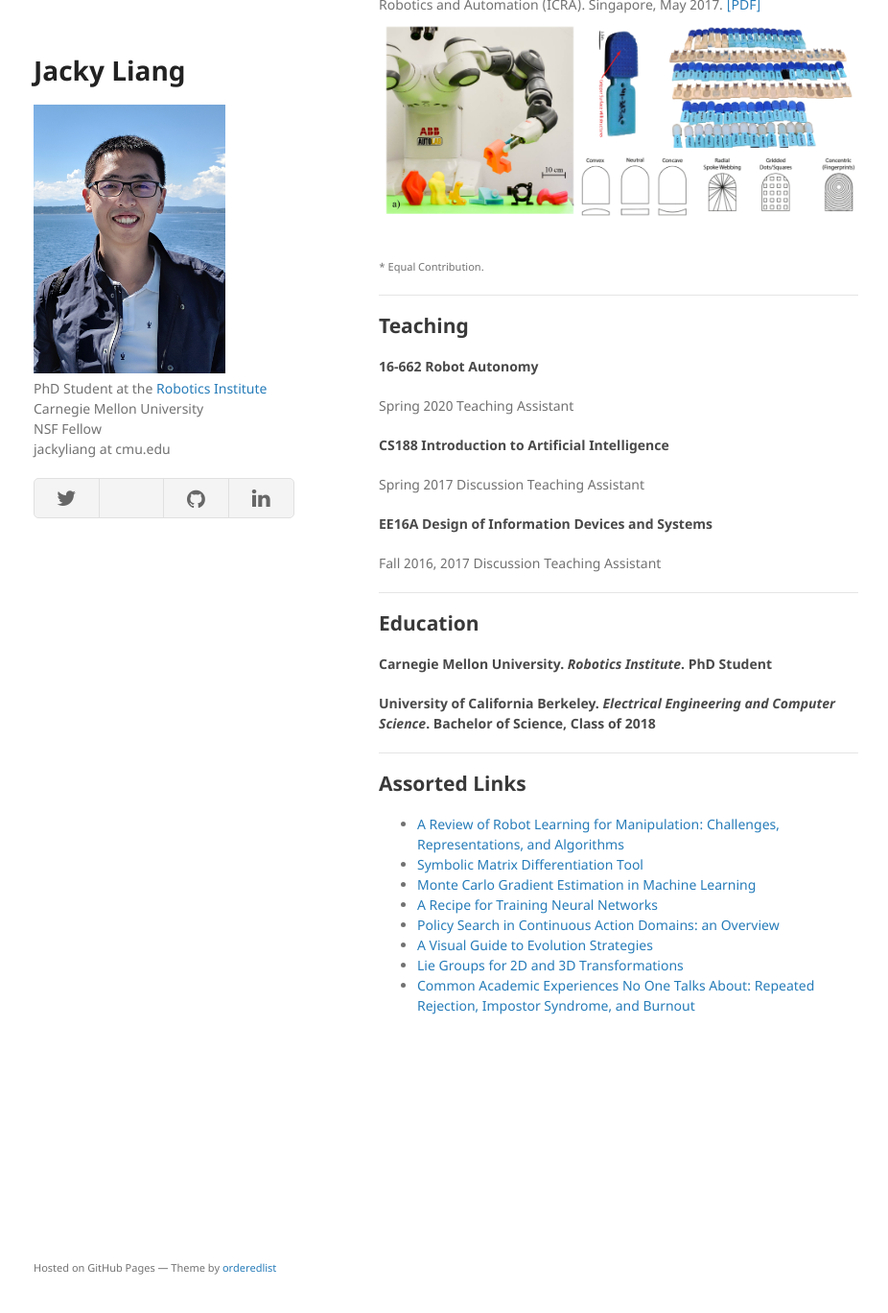
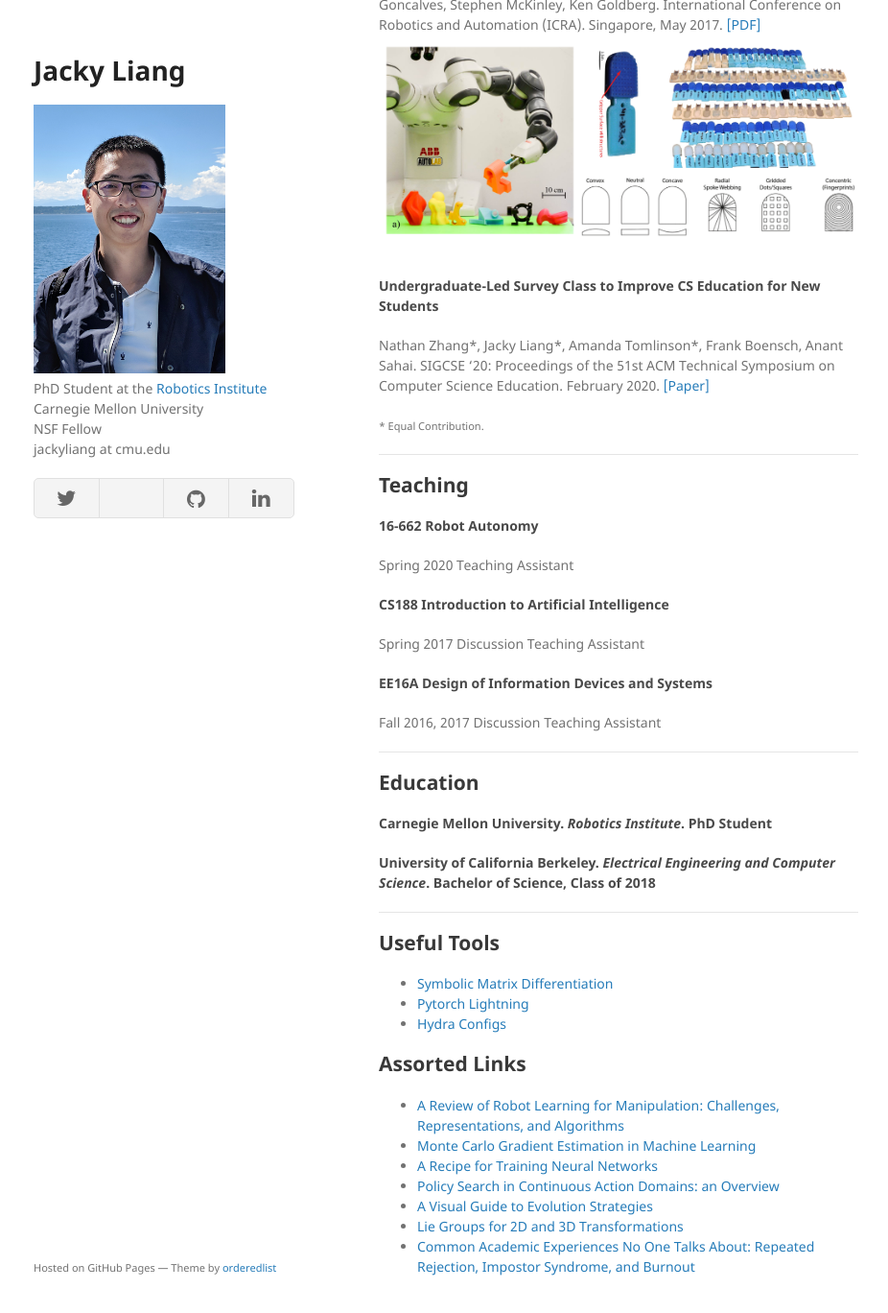
Before and after one commit to jacky-liang/jacky.io, a Jekyll site: the page built from index.md, in a window 1280 px wide and 1400 px high, scrolled down 3676 px. Shown: the top 1368 px of the window at 96% size, without its empty margins (175-1101 px from the left). Built offline with Jekyll 4.4.1, drawn with Linux system fonts in a browser that asks for light colours; a style sheet for code colours, icons or effects is not loaded; our own code applies the rules of GitHub Pages for plain Markdown files; some of the changed text lies outside the part shown.

Commit message:
added sound cloud and other links.

```diff
--- a/index.md
+++ b/index.md
@@ -11,7 +11,9 @@
 Before joining RI I interned at NVIDIA for the [Isaac project](https://www.nvidia.com/en-us/deep-learning-ai/industries/robotics/) and worked on using GPU-accelerated physics simulations for robot learning.
 Before that and during my time at UC Berkeley I did research in robot grasping and manipulation with [Prof. Ken Goldberg](http://goldberg.berkeley.edu/).
 
-I write for and co-run [Skynet Today](https://www.skynettoday.com), a website dedicated to covering AI news and trends without hype. Check us out and [subscribe](https://www.skynettoday.com/subscribe) if you like what you see :)
+In my spare time I write for and co-run [Skynet Today](https://www.skynettoday.com), a website dedicated to covering AI news and trends without hype.
+Check us out and [subscribe](https://www.skynettoday.com/subscribe) if you like what you see :)
+I also enjoy improvising on the piano - some pieces you can find on my [SoundCloud](https://soundcloud.com/rocket-flumes).
 
 <hr>
 
@@ -95,6 +97,12 @@
 [\[PDF\]](http://goldberg.berkeley.edu/pubs/gripper-tip-surface-design-icra-2017-camera-ready.pdf)
 [<img class="pub-img" src="{{ site.baseurl }}assets/imgs/gripper-tips.png">](http://goldberg.berkeley.edu/pubs/gripper-tip-surface-design-icra-2017-camera-ready.pdf)
 
+#### Undergraduate-Led Survey Class to Improve CS Education for New Students
+Nathan Zhang\*, Jacky Liang\*, Amanda Tomlinson\*, Frank Boensch, Anant Sahai.
+SIGCSE '20: Proceedings of the 51st ACM Technical Symposium on Computer Science Education.
+February 2020.
+[\[Paper\]](https://dl.acm.org/doi/abs/10.1145/3328778.3366897)
+
 <small>\* Equal Contribution.</small>
 <hr>
 
@@ -117,10 +125,15 @@
 
 <hr>
 
+## Useful Tools
+
+* [Symbolic Matrix Differentiation](http://www.matrixcalculus.org/matrixCalculus)
+* [Pytorch Lightning](https://github.com/PyTorchLightning/pytorch-lightning)
+* [Hydra Configs](https://hydra.cc/)
+
 ## Assorted Links
 
 * [A Review of Robot Learning for Manipulation: Challenges, Representations, and Algorithms](https://arxiv.org/abs/1907.03146)
-* [Symbolic Matrix Differentiation Tool](http://www.matrixcalculus.org/matrixCalculus)
 * [Monte Carlo Gradient Estimation in Machine Learning](https://arxiv.org/abs/1906.10652)
 * [A Recipe for Training Neural Networks](http://karpathy.github.io/2019/04/25/recipe/)
 * [Policy Search in Continuous Action Domains: an Overview](https://arxiv.org/abs/1803.04706)
```
